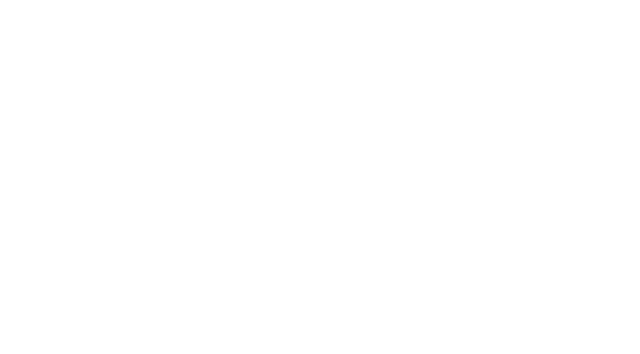
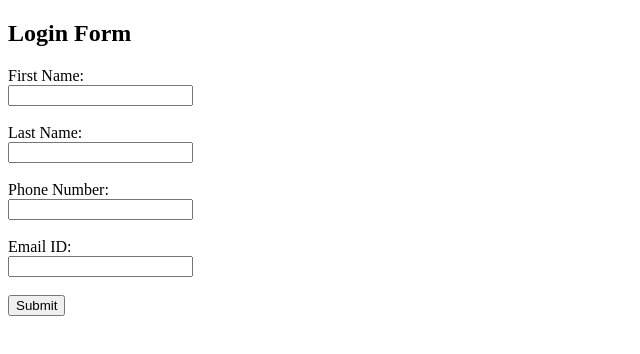
Before and after one commit to acciojob/form-login-2-ImShubham09, a website: page main.html in a window 1280 px wide. Shown: the whole page, without its empty margins (0-640 px from the left). Drawn offline with Linux system fonts and the light colour scheme.

Commit message:
created a submission

```diff
--- a/main.html
+++ b/main.html
@@ -8,6 +8,22 @@
 
 <body>
 	<!-- the entire body must be written by student -->
+<h2>Login Form</h2>
+<form onsubmit="event.preventDefault(); displayAlert();">
+    <label for="first_name">First Name:</label><br>
+    <input type="text" id="first_name" name="first_name" required><br><br>
+
+    <label for="last_name">Last Name:</label><br>
+    <input type="text" id="last_name" name="last_name" required><br><br>
+
+    <label for="phone_number">Phone Number:</label><br>
+    <input type="text" id="phone_number" name="phone_number" required><br><br>
+
+    <label for="email_id">Email ID:</label><br>
+    <input type="email" id="email_id" name="email_id" required><br><br>
+
+    <input type="submit" value="Submit">
+</form>
     <script type="text/javascript" src="./script.js">
 </script>
 
--- a/script.js
+++ b/script.js
@@ -1 +1,9 @@
 //your JS code here. If required.
+       function displayAlert() {
+            const firstName = document.getElementById('first_name').value;
+            const lastName = document.getElementById('last_name').value;
+            const phoneNumber = document.getElementById('phone_number').value;
+            const emailId = document.getElementById('email_id').value;
+
+            alert(`First Name: ${firstName} Last Name: ${lastName} Phone Number: ${phoneNumber} Email ID: ${emailId}`);
+        }
```
